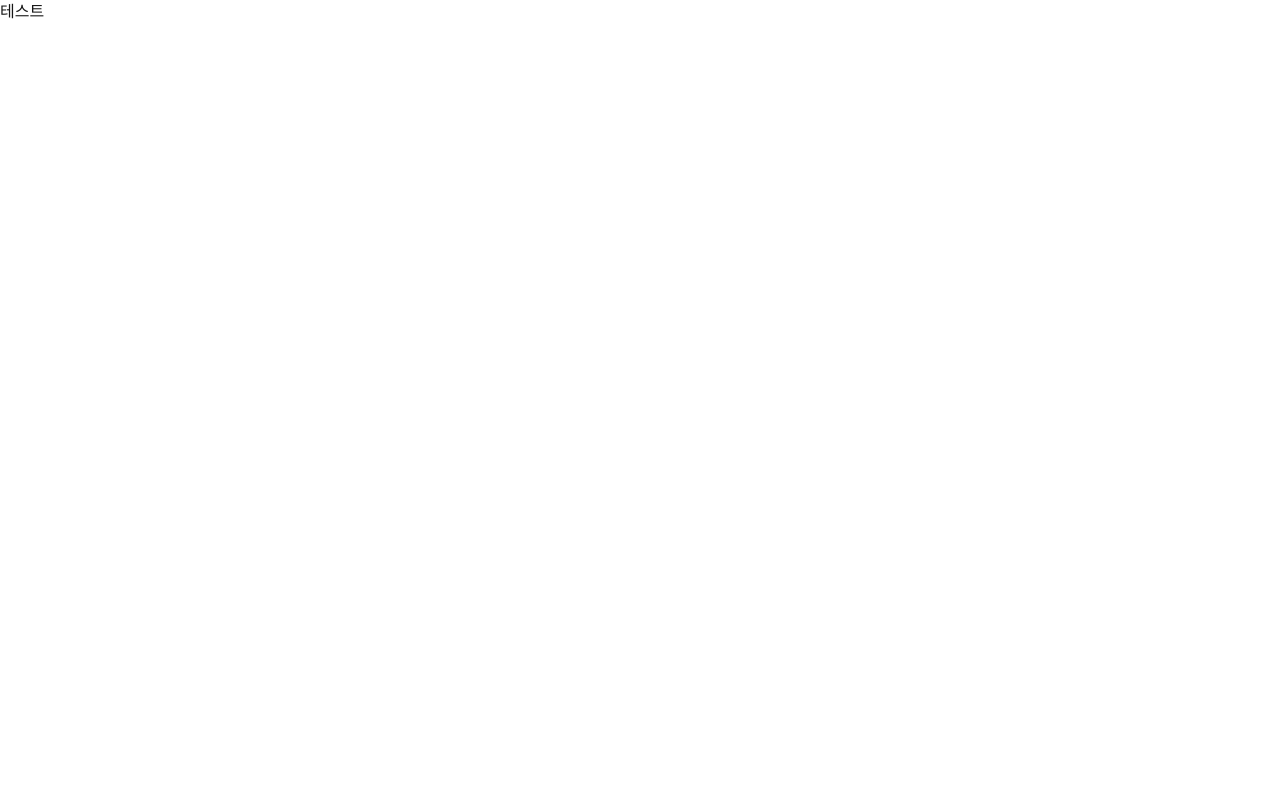
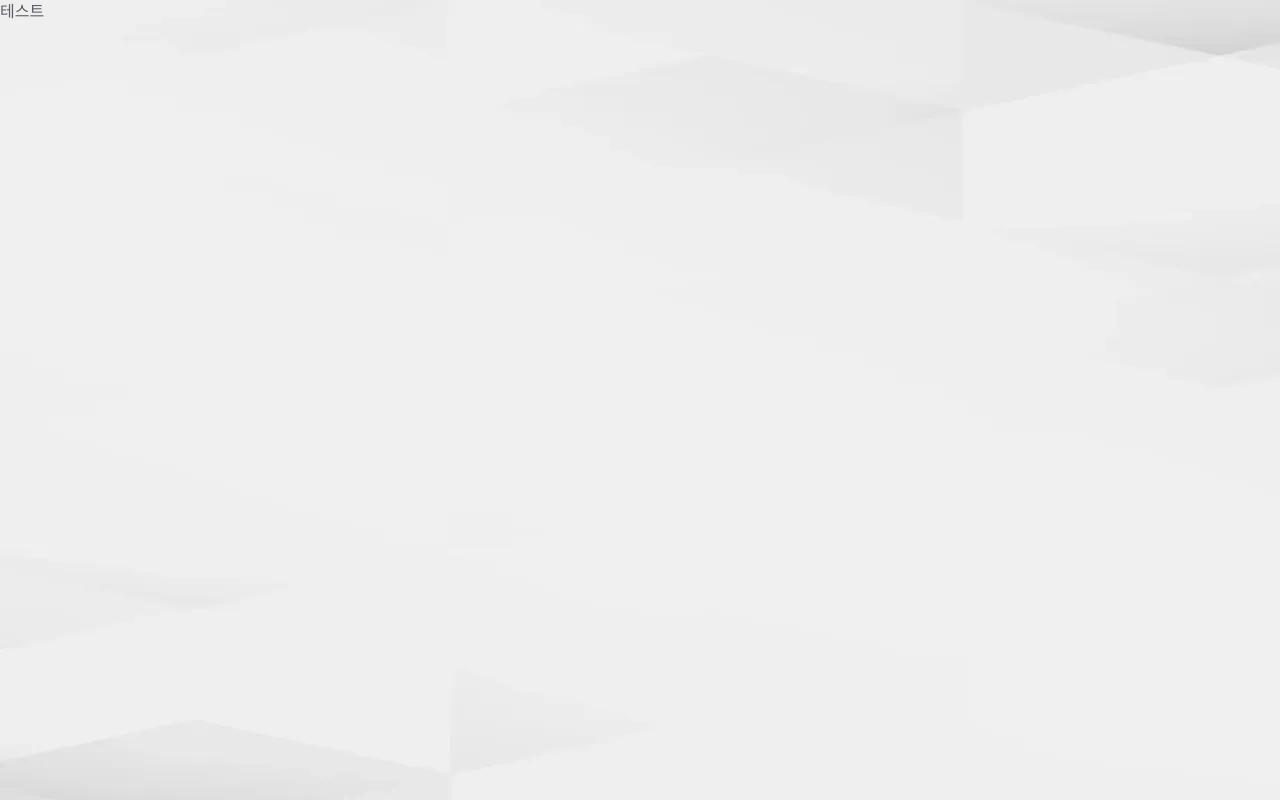
Before and after one commit to Hyun-EG/portfolio, a Next.js app: page / in a window 1280 px wide. Built offline with nearby package versions, Linux system fonts and the light colour scheme.

Commit message:
Design: 이미지 추가 및 반영

```diff
--- a/app/globals.css
+++ b/app/globals.css
@@ -3,13 +3,11 @@
 @tailwind utilities;
 
 :root {
-  --background: #ffffff;
   --foreground: #171717;
 }
 
 @media (prefers-color-scheme: dark) {
   :root {
-    --background: #0a0a0a;
     --foreground: rgb(255, 255, 255);
   }
 }
@@ -22,7 +20,7 @@ body {
 
 body {
   color: var(--foreground);
-  background: var(--background);
+  background-image: url("/bg/main-bg.webp");
   font-family: Arial, Helvetica, sans-serif;
   -webkit-font-smoothing: antialiased;
   -moz-osx-font-smoothing: grayscale;
--- a/app/page.tsx
+++ b/app/page.tsx
@@ -1,7 +1,7 @@
 import React from "react";
 
 const page = () => {
-  return <div className="text-customRed">테스트</div>;
+  return <div className="text-grey">테스트</div>;
 };
 
 export default page;
```
Also changed, not shown: public/bg/main-bg.webp (added).
